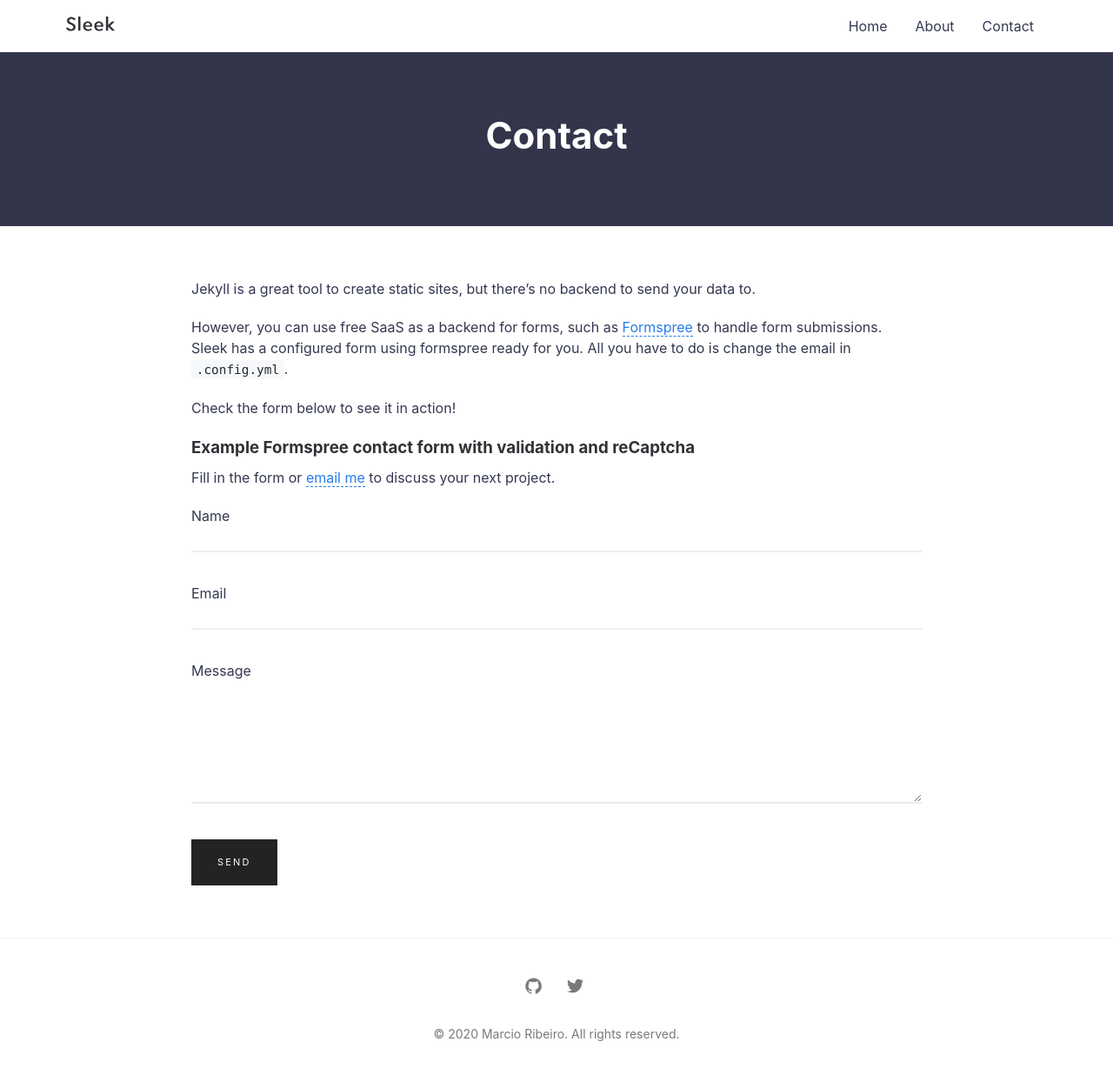
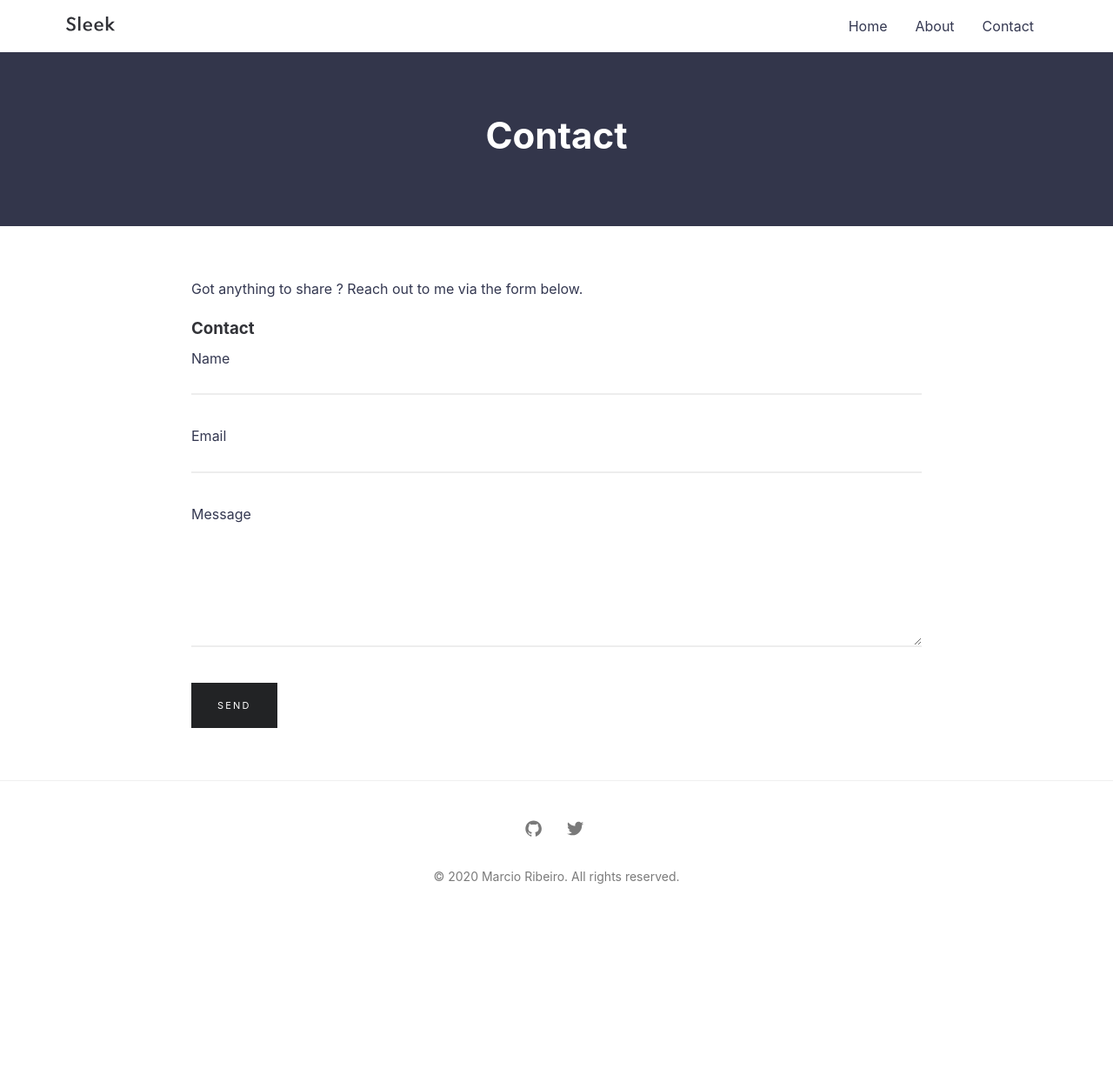
Before and after one commit to marciovai/marciovai.github.io, a Jekyll site: the page built from contact.md, in a window 1280 px wide. Shown: the whole page at 87% size. Built offline with Jekyll 4.4.1, drawn with Linux system fonts in a browser that asks for light colours; after the commit the page ends 1063 px from its top, so only the background shows below that.

Commit message:
Update Contect page

```diff
--- a/contact.md
+++ b/contact.md
@@ -4,15 +4,10 @@ title: Contact
 permalink: /contact/
 ---
 
-Jekyll is a great tool to create static sites, but there’s no backend to send your data to.
+Got anything to share ? Reach out to me via the form below.
 
-However, you can use free SaaS as a backend for forms, such as [Formspree](https://formspree.io/) to handle form submissions. Sleek has a configured form using formspree ready for you. All you have to do is change the email in `.config.yml`.
+### Contact
 
-Check the form below to see it in action!
-
-### Example Formspree contact form with validation and reCaptcha
-
-Fill in the form or [email me](mailto:{{site.email}}) to discuss your next project.
 
 {% include form.html %}
 
```
